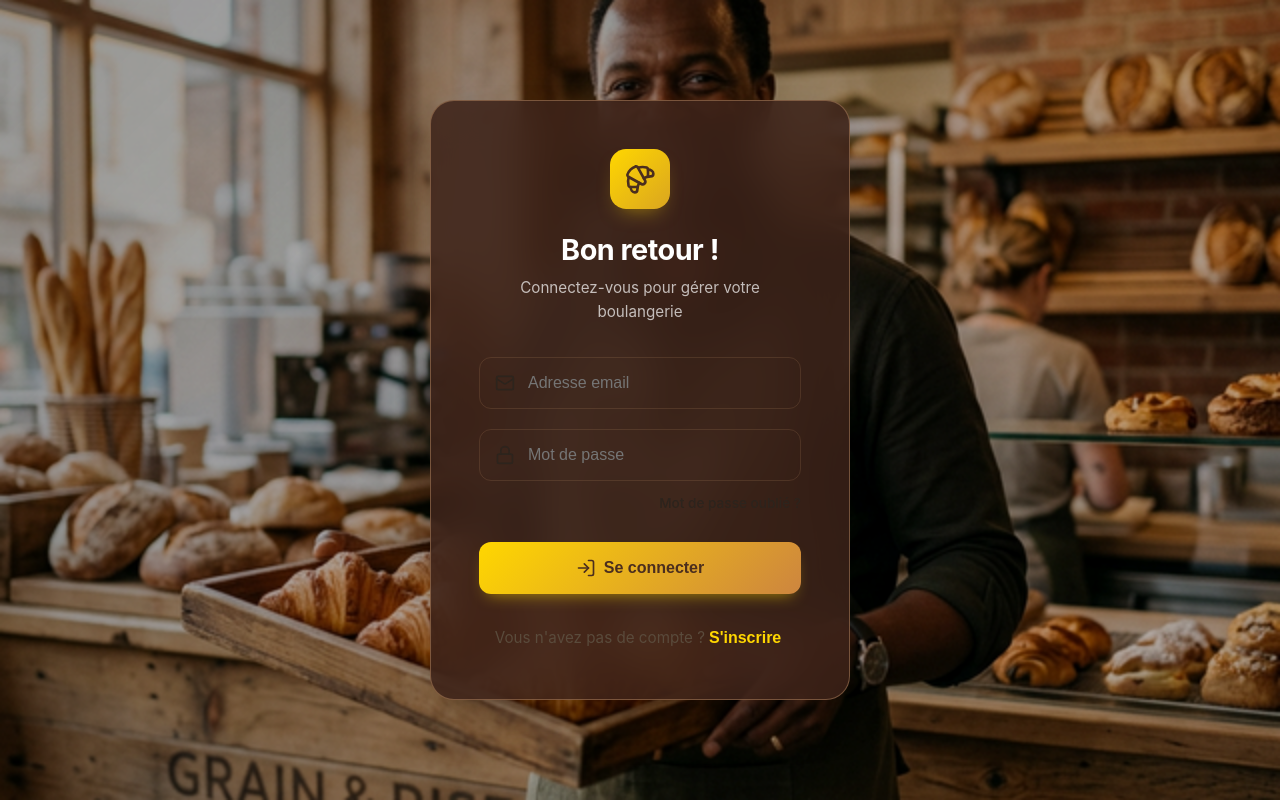
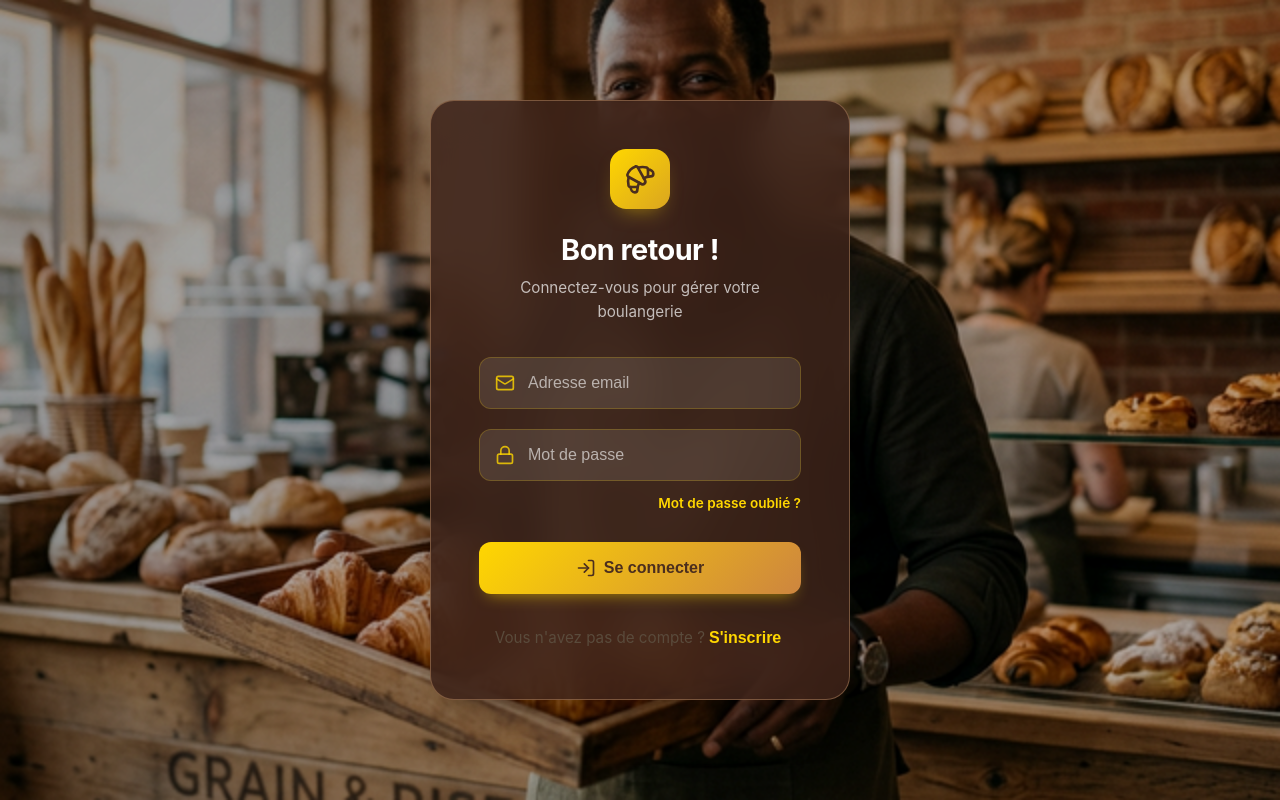
Before and after one commit to syllamohamedmhd99-bot/Pain-quotidien, a React (Vite) app: page /auth in a window 1280 px wide. Built offline with nearby package versions, Linux system fonts and the light colour scheme.

Commit message:
correction

```diff
--- a/src/pages/Auth.css
+++ b/src/pages/Auth.css
@@ -190,21 +190,27 @@ body:not(.dark) .auth-card {
     left: 1rem;
     top: 50%;
     transform: translateY(-50%);
-    color: var(--text-muted);
-    transition: color 0.3s ease;
+    color: rgba(255, 215, 0, 0.8);
+    /* Or doux pour les icônes */
+    transition: all 0.3s ease;
     pointer-events: none;
 }
 
 .auth-input {
     width: 100%;
     padding: 1rem 1rem 1rem 3rem;
-    background: rgba(var(--bg-secondary-rgb), 0.5);
-    border: 1px solid var(--border-color);
+    background: rgba(255, 255, 255, 0.1);
+    /* Fond plus clair */
+    border: 1px solid rgba(255, 215, 0, 0.2);
     border-radius: 12px;
-    color: var(--text-primary);
+    color: #ffffff;
     font-size: 1rem;
     transition: all 0.3s ease;
     outline: none;
+}
+
+.auth-input::placeholder {
+    color: rgba(255, 255, 255, 0.6);
 }
 
 .auth-input:focus {
@@ -221,11 +227,12 @@ body:not(.dark) .auth-card {
 .forgot-password {
     align-self: flex-end;
     font-size: 0.85rem;
-    color: var(--primary);
+    color: #FFD700;
+    /* Or éclatant */
     text-decoration: none;
-    font-weight: 500;
+    font-weight: 600;
     margin-top: -0.5rem;
-    transition: color 0.2s;
+    transition: all 0.2s;
 }
 
 .forgot-password:hover {
@@ -268,7 +275,9 @@ body:not(.dark) .auth-card {
     margin-top: 2rem;
     text-align: center;
     font-size: 0.95rem;
-    color: rgba(255, 255, 255, 0.8);
+    color: #ffffff;
+    /* Blanc pur pour le footer */
+    font-weight: 500;
 }
 
 .auth-toggle-btn {
```
